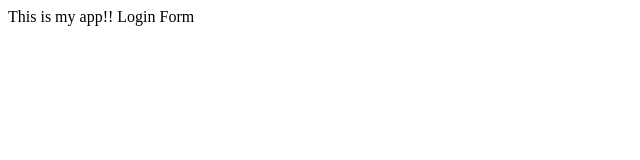
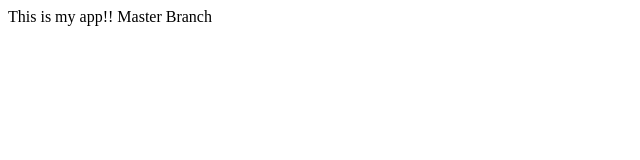
Before and after one commit to emretopac/myappsSample, a plain HTML site: page index.html in a window 1280 px wide. Shown: the full height of the page, 0-640 px from the left. Drawn offline with Linux system fonts and the light colour scheme.

Commit message:
Added a line

```diff
--- a/index.html
+++ b/index.html
@@ -6,6 +6,6 @@
   </head>
   <body>
     This is my app!!
-    Login Form
+    Master Branch
   </body>
 </html>
```
